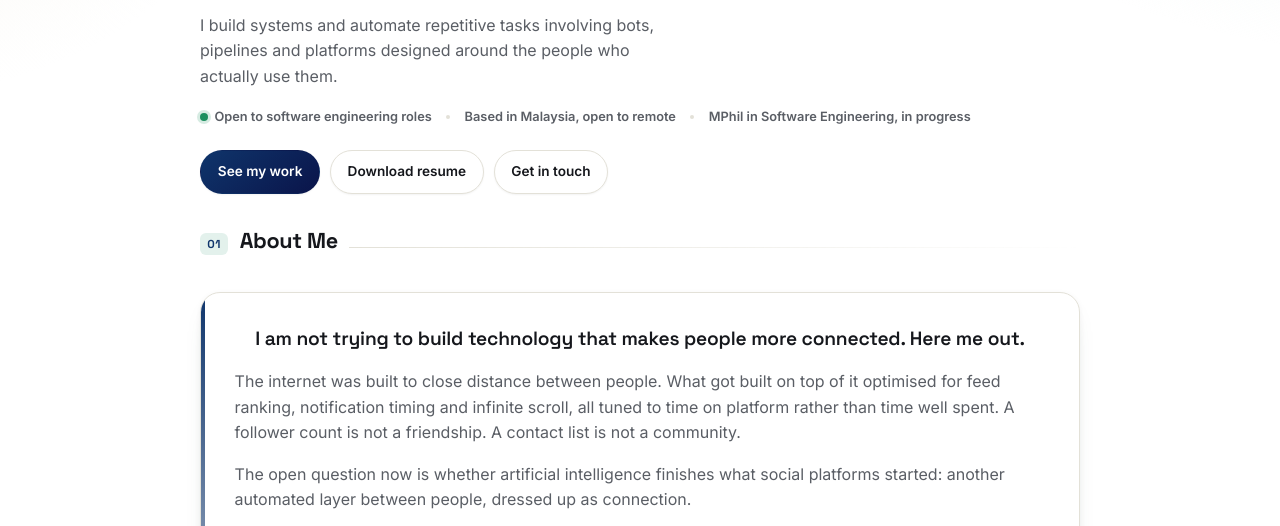
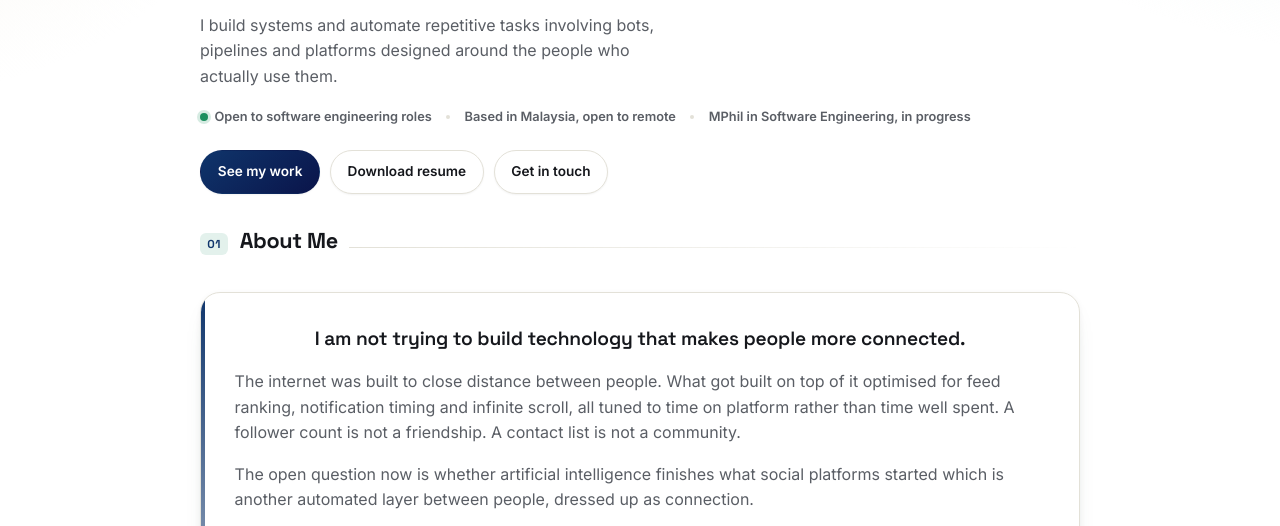
Before and after one commit to megatzackry/megatzackry.github.io, a plain HTML site: page index.html in a window 1280 px wide. Shown: the part 250-776 px from the top of the page. Drawn offline with Linux system fonts and the light colour scheme.

Commit message:
Improved about me

```diff
--- a/index.html
+++ b/index.html
@@ -90,13 +90,13 @@
 
     <div class="about-card">
       <p class="about-quote">
-       I am not trying to build technology that makes people more connected. Here me out.
+       I am not trying to build technology that makes people more connected.
       </p>
       <p class="about-body">
         The internet was built to close distance between people. What got built on top of it optimised for feed ranking, notification timing and infinite scroll, all tuned to time on platform rather than time well spent. A follower count is not a friendship. A contact list is not a community.
       </p>
       <p class="about-body">
-        The open question now is whether artificial intelligence finishes what social platforms started: another automated layer between people, dressed up as connection.
+        The open question now is whether artificial intelligence finishes what social platforms started which is another automated layer between people, dressed up as connection.
       </p>
       <p class="about-line">I realized how it can do the opposite.</p>
       <p class="about-body">
```
